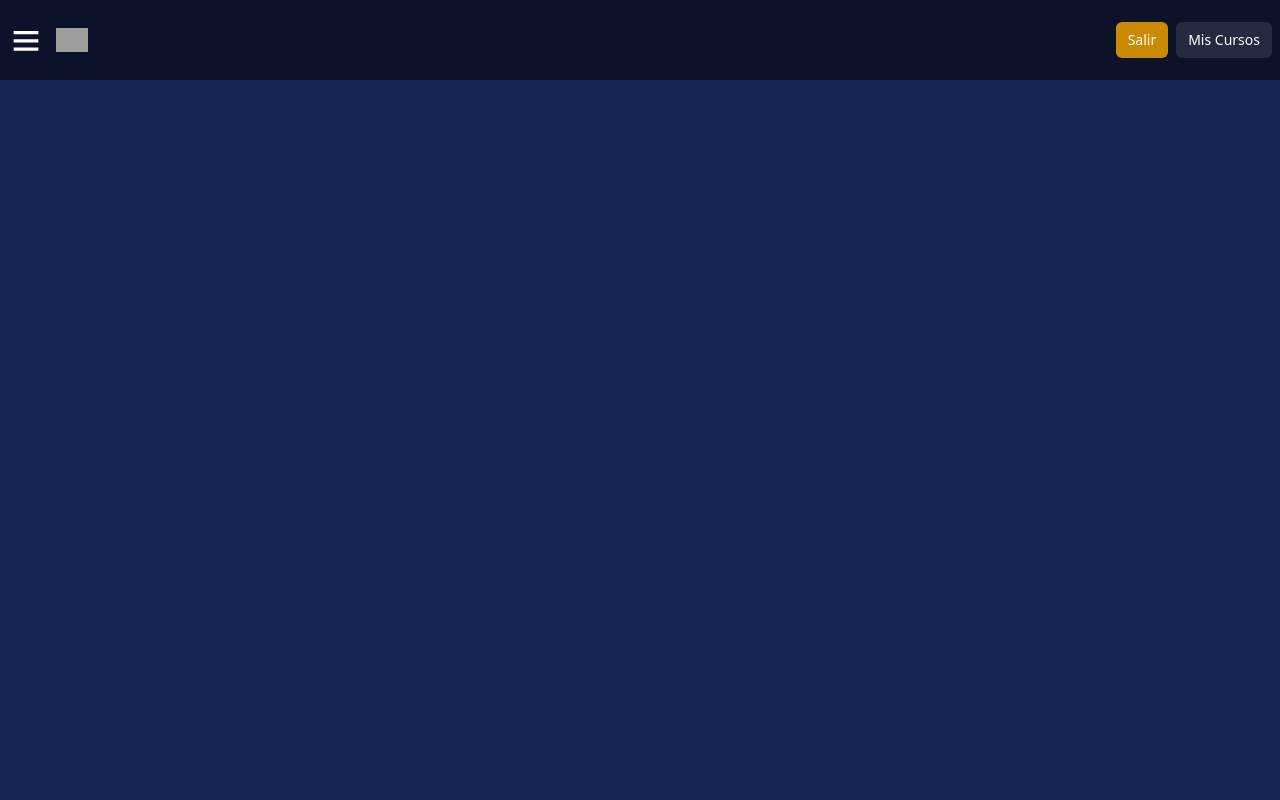
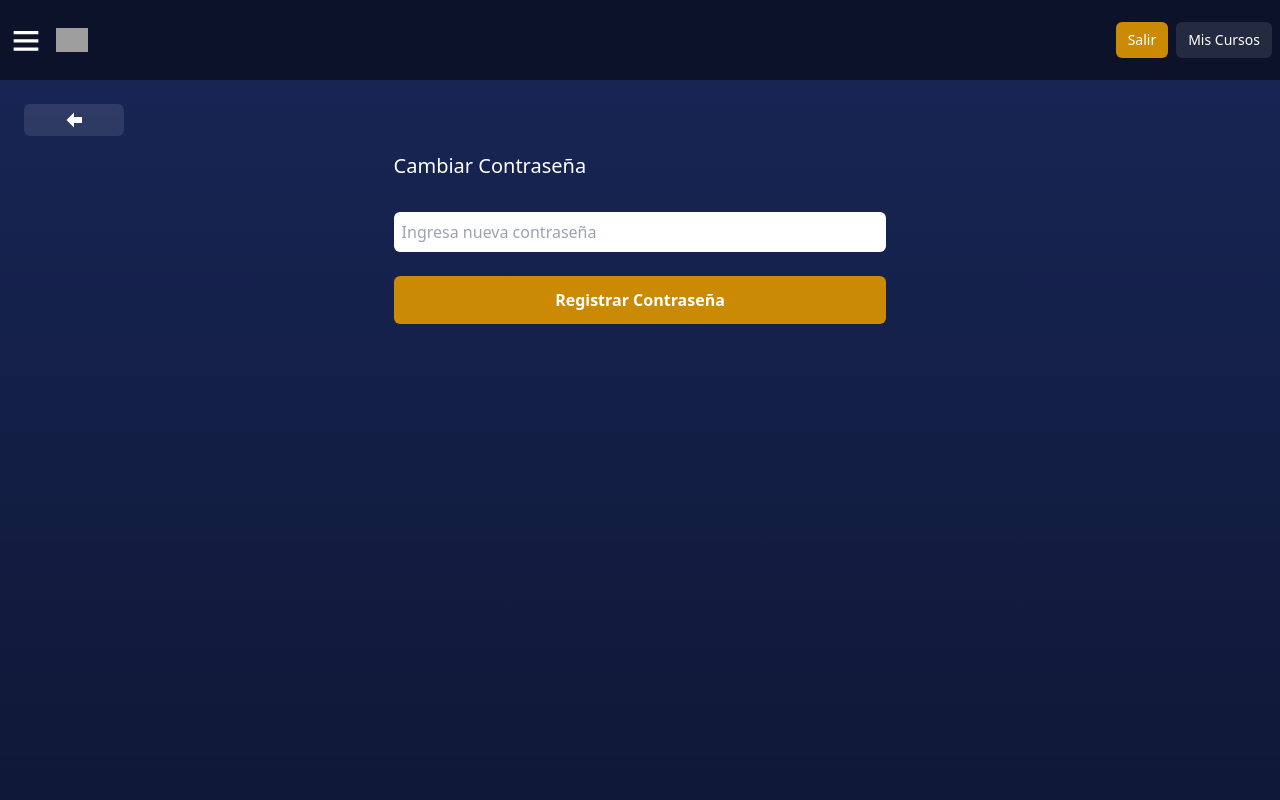
Before and after one commit to gianmarcoCossioArmijos/cursos-virtuales, a React (Vite) app: page /nueva-clave in a window 1280 px wide. Shown: the top 800 px of the page. Built offline with nearby package versions, Linux system fonts and the light colour scheme; no server answers; the database is empty; sample sign-in values are in the browser's storage; grey boxes are pictures that could not be loaded.

Commit message:
feature(NuevaClave.jsx):seccion para que usuario cambie contraseña, fix(PreciosCusrsos.jsx):mejora en espaciado entre elementos de lista

```diff
--- a/src/components/administrador-components/MenuAdministracion.jsx
+++ b/src/components/administrador-components/MenuAdministracion.jsx
@@ -54,7 +54,7 @@ const MenuAdministracion = () => {
         <Link
             to="/cambiar-clave"
             className='w-full md:w-2/3 lg:w-3/5 md:mx-auto p-3 flex justify-between gap-2 rounded-md bg-white/10 hover:bg-black/10 border shadow-lg'>
-            Cambiar Contraseña
+            Resetear Contraseñas
             <FaKey className='self-center'/>
         </Link>
 
--- /dev/null
+++ b/src/components/administrador-components/NuevaClave.jsx
@@ -0,0 +1,65 @@
+import React, { useState } from 'react'
+
+import { toast } from 'sonner';
+import { ImArrowLeft } from "react-icons/im";
+
+import { Link } from 'react-router-dom';
+import { useUsuarios } from '../../hooks/useUsuarios.js'
+
+const NuevaClave = () => {
+  const [clave, setClave] = useState("");
+  const [id, setId] = useState(localStorage.getItem('id'));
+
+  const { nuevaClave } = useUsuarios();
+
+  const handleSubmitCambiarClave = async (event) => {
+
+    event.preventDefault();
+    const response = await nuevaClave(id, clave);
+
+    if (response) {
+
+      setClave("")
+      toast("Se cambio la contraseña exitosamente");
+    } else {
+       toast.error("Error al cambiar la contraseña");
+    }
+  }
+
+  return (
+    <section className='w-full min-h-screen p-6 flex flex-col gap-4 bg-gradient-to-b from-black/0 to-black/40'>
+
+        <Link
+            to="/menu"
+            className='w-[100px] p-2 flex justify-center rounded-md bg-white/10'>
+          <ImArrowLeft />
+        </Link>
+
+        <h5 className='w-full md:w-2/3 lg:w-2/5 md:mx-auto text-xl'>Cambiar Contraseña</h5>
+
+        <form
+            onSubmit={handleSubmitCambiarClave}
+            className='w-full md:w-2/3 lg:w-2/5 md:mx-auto py-4 flex flex-col gap-6 justify-between'>
+
+            <input
+                type="text"
+                name="clave"
+                value={clave}
+                onChange={event => setClave(event.target.value)}
+                className='w-full p-2 rounded-md text-black'
+                placeholder='Ingresa nueva contraseña'
+                required/>
+
+            <input
+                type="submit"
+                value="Registrar Contraseña"
+                className='w-full h-fit p-3 flex justify-center gap-2 self-center rounded-md bg-yellow-600 hover:bg-yellow-500 font-bold'
+                />
+
+        </form>
+
+    </section>
+  )
+}
+
+export default NuevaClave
--- a/src/components/administrador-components/PrecioCursos.jsx
+++ b/src/components/administrador-components/PrecioCursos.jsx
@@ -48,9 +48,9 @@ const PrecioCursos = () => {
                 return (
                     <div key={curso.id} className='py-1 flex justify-between text-md'>
 
-                            <h3>{curso.curso}</h3>
+                            <h3 className='w-4/6'>{curso.curso}</h3>
 
-                            <span className='font-bold'>{curso.precio}</span>
+                            <span className='w-1/6 text-end font-bold'>{curso.precio}</span>
 
                             <button
                             onClick={() => handleClick(curso.id)}
--- a/src/hooks/useUsuarios.js
+++ b/src/hooks/useUsuarios.js
@@ -206,6 +206,20 @@ export const useUsuarios = () => {
         }
     }
 
+    const nuevaClave = async(id, clave) => {
+
+        try {
+
+            const ref = doc(reference, id);
+            await updateDoc(ref, {clave : clave});
+
+            return clave;
+        } catch (error) {
+
+            console.log(error);
+        }
+    }
+
     return {
         crearUsuario,
         iniciarSesion,
@@ -215,6 +229,7 @@ export const useUsuarios = () => {
         reportarUsuarios,
         eliminarUsuario,
         registrarCompra,
-        cambiarClave
+        cambiarClave,
+        nuevaClave
     }
 }
--- a/src/pages/Cursos.jsx
+++ b/src/pages/Cursos.jsx
@@ -2,8 +2,8 @@ import React, { useEffect, useState } from 'react'
 
 import { useDispatch } from "react-redux"
 import { hidde } from '../store/menuSlice.js'
+import { useCursos } from '../hooks/useCursos.js'
 
-import { useCursos } from '../hooks/useCursos.js'
 import { FaShoppingCart } from "react-icons/fa";
 
 const Cursos = () => {
--- a/src/pages/MisCursos.jsx
+++ b/src/pages/MisCursos.jsx
@@ -1,11 +1,12 @@
 import React, { useEffect, useState } from 'react'
+import { Link } from 'react-router-dom';
 
 import { useCursos } from '../hooks/useCursos.js'
-import { Link } from 'react-router-dom';
+import MenuAdministracion from '../components/administrador-components/MenuAdministracion.jsx';
+import MenuDocente from '../components/administrador-components/MenuDocente.jsx';
 
 import { BsPlayBtnFill } from "react-icons/bs";
-import MenuAdministracion from '../components/administrador-components/MenuAdministracion.jsx';
-import MenuDocente from '../components/administrador-components/MenuDocente.jsx';
+import { GoPasskeyFill } from "react-icons/go";
 
 const MisCursos = () => {
     const [ cursos, setCursos ] = useState([]);
@@ -32,6 +33,15 @@ const MisCursos = () => {
         {rol === "administrador" ? <MenuAdministracion /> : ""}
 
         {rol === "docente" ? <MenuDocente /> : ""}
+
+        <h3 className='w-full md:w-2/3 lg:w-3/5 md:mx-auto text-xl'>Cambiar mi Contraseña</h3>
+
+        <Link
+            to="/nueva-clave"
+            className='w-full md:w-2/3 lg:w-3/5 md:mx-auto p-3 flex justify-between gap-2 rounded-md bg-white/10 hover:bg-black/10 border shadow-lg'>
+            Cambiar mi Contraseña
+            <GoPasskeyFill className='self-center'/>
+        </Link>
 
         <article className='w-full md:w-2/3 lg:w-3/5 md:mx-auto flex flex-col gap-6 justify-center'>
 
--- a/src/routes/Router.jsx
+++ b/src/routes/Router.jsx
@@ -20,6 +20,7 @@ import ListaAdministradores from '../components/administrador-components/ListaAd
 import ListaUsuarios from '../components/administrador-components/ListaUsuarios.jsx'
 import ListaDocentes from '../components/administrador-components/ListaDocentes.jsx'
 import CambiarClave from '../components/administrador-components/CambiarClave.jsx'
+import NuevaClave from '../components/administrador-components/NuevaClave.jsx'
 
 const Router = () => {
   return (
@@ -46,6 +47,8 @@ const Router = () => {
                       <Route path='/lista-usuarios' element={ <ListaUsuarios/> }/>
                       <Route path='/lista-docentes' element={ <ListaDocentes/> }/>
                       <Route path='/cambiar-clave' element={ <CambiarClave/> }/>
+                      <Route path='/nueva-clave' element={ <NuevaClave/> }/>
+
 
                     </Route>
 
```
